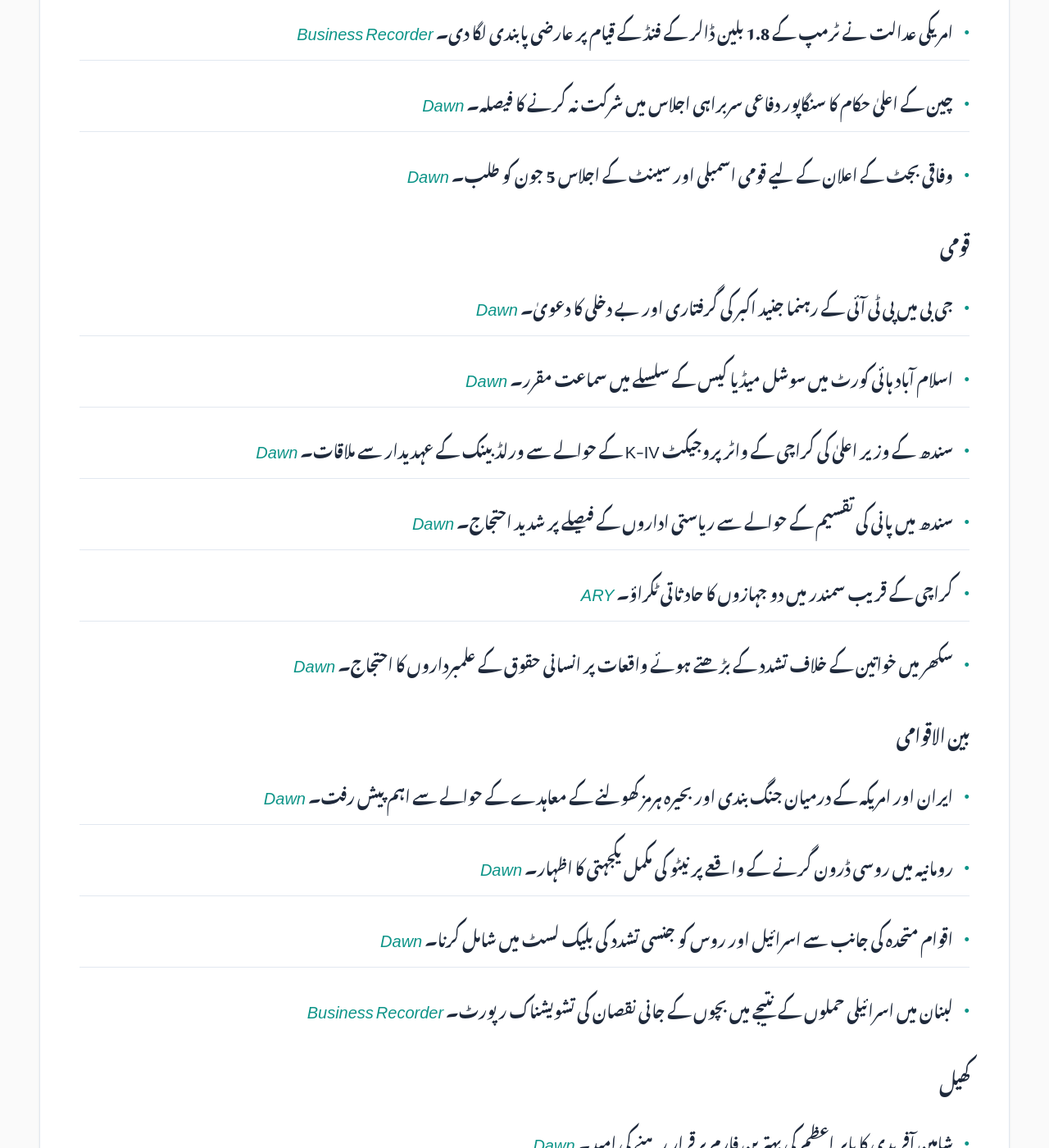
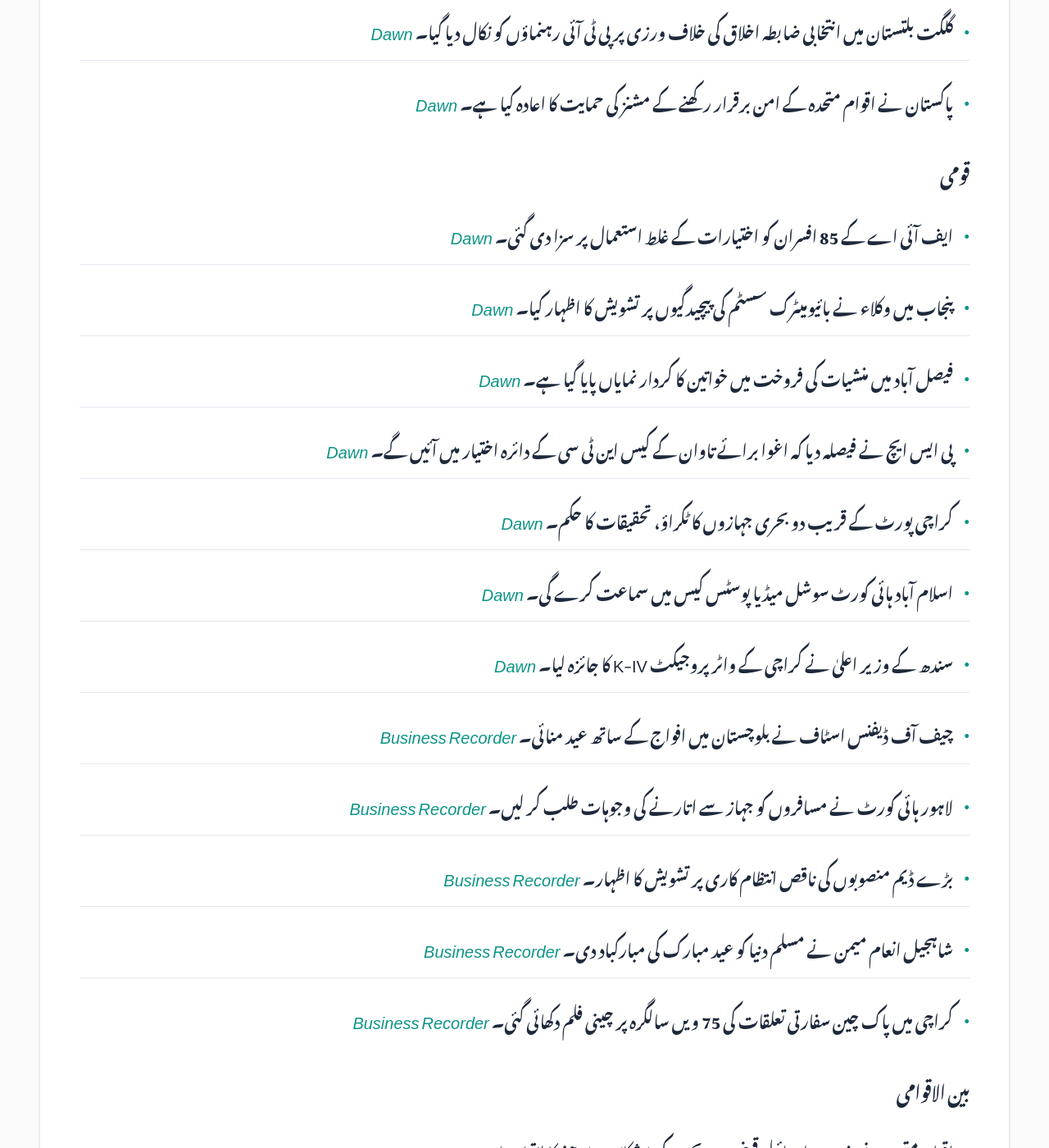
Before and after one commit to zsubzwary/news, a Jekyll site: the page built from ur/index.md, in a window 1280 px wide and 1400 px high, scrolled down 2131 px. Shown: the whole window at 82% size. Built offline with Jekyll 4.4.1, drawn with Linux system fonts in a browser that asks for light colours; some web fonts are replaced; comment, search, counter and statistics services are not loaded; some of the changed text lies outside the part shown.

Commit message:
DateTime; 2026-05-30T04:11:12.656Z

```diff
--- a/ur/index.md
+++ b/ur/index.md
@@ -7,65 +7,62 @@ rtl: true
 
 پاکستان کی تازہ خبروں کا خلاصہ
 
- &lrm; 29-May-2026 21:12PKT
+ &lrm; 30-May-2026 09:11PKT
 
 پڑھنے کا وقت : 4 منٹ
 
 ### معیشت
-- حکومت کی جانب سے پیٹرول اور ڈیزل کی قیمتوں میں 22 روپے فی لیٹر کی کمی۔ *[Dawn](https://www.dawn.com/news/2003697/govt-cuts-petrol-diesel-prices-by-rs22)*
-- اسٹیٹ بینک کے پاس غیر ملکی زرခြားہ کے ذخائر میں 66 ملین ڈالر کا اضافہ۔ *[Business Recorder](https://www.brecorder.com/news/40423119/sbp-held-foreign-exchange-reserves-rise-by-66mn-to-1715bn)*
-- بھارت کے مرکزی بینک (RBI) کے فاریکس ٹریڈنگ منافع میں 52 فیصد اضافہ۔ *[Business Recorder](https://www.brecorder.com/news/40423102/indian-central-banks-fx-trading-gains-surge-52-to-177-billion-in-fy26-boosting-income)*
-- بھارت کے غیر ملکی زرခြားہ کے ذخائر میں کمی۔ *[Business Recorder](https://www.brecorder.com/news/40423108/indias-forex-reserves-fall-to-over-one-year-low-as-central-bank-mounts-indian-rupee-defence)*
-- بھارتی ایئر لائن انڈیگو (IndiGo) کو سالانہ نقصان کا سامنا۔ *[Business Recorder](https://www.brecorder.com/news/40423105/indian-airline-indigo-posts-quarterly-loss-on-capacity-curbs-declining-indian-rupee)*
-- بھارتی آئل کارپوریشن کی افریقہ اور مشرق وسطیٰ سے خام تیل کی بڑی خریداری۔ *[Business Recorder](https://www.brecorder.com/news/40423099/indian-oil-corp-buys-5-million-barrels-of-crude-from-west-africa-middle-east-sources-say)*
-- سری لنکا کے اسٹاک مارکیٹ میں مختلف شعبوں میں اضافے کے ساتھ تیزی۔ *[Business Recorder](https://www.brecorder.com/news/40423111/sri-lankan-shares-rise-on-gains-across-sectors)*
-- بھارت کا پہلا 'بلیو بانڈ' جاری کرنے کا منصوبہ۔ *[Business Recorder](https://www.brecorder.com/news/40423097/indias-maritime-lender-set-to-launch-countrys-first-blue-bond-top-exec-says)*
-- بھارت میں انشورنس کے ٹیکس فری حد میں اضافے کی تجویز۔ *[Business Recorder](https://www.brecorder.com/news/40423101/india-insurers-seek-doubling-of-tax-free-limit-for-some-products-to-boost-inflows-sources-say)*
-- بھارت کے مرکزی بینک کا ڈیجیٹل روپیہ کے استعمال میں توسیع کا منصوبہ۔ *[Business Recorder](https://www.brecorder.com/news/40423100/indias-rbi-plans-expansion-of-digital-rupee-through-welfare-schemes-cross-border-payments)*
+- حکومت بجٹ میں برآمدات پر ایک فیصد ایڈوانس ٹیکس ختم کرنے پر غور کر رہی ہے۔ *[Dawn](https://www.dawn.com/news/2003828/govt-mulls-scrapping-export-tax-in-budget)*
+- پاکستانی فری لانسرز نے مالی سال 26 کے پہلے 10 ماہ میں 950 ملین ڈالر سے زائد کی آمدنی حاصل کی۔ *[Dawn](https://www.dawn.com/news/2003825/pakistani-freelancers-outearn-regional-rivals)*
+- حکومت نے پیٹرول اور ڈیزل کی قیمتوں میں 22 روپے فی لیٹر کمی کا اعلان کیا ہے۔ *[Dawn](https://www.dawn.com/news/2003697/govt-cuts-petrol-diesel-prices-by-rs22)*
+- ہانگ کانگ نے عالمی دولت کے انتظام کے شعبے میں سوئٹزرلینڈ کو پیچھے چھوڑ دیا۔ *[Business Recorder](https://www.brecorder.com/news/40423170/hong-kong-beats-switzerland-in-global-wealth-management-study)*
+- بھارتی مارکیٹ ریگولیٹر نے NDTV کے خلاف عدم شفافیت کا کیس خارج کر دیا۔ *[Business Recorder](https://www.brecorder.com/news/40423167/india-markets-regulator-dismisses-case-of-inadequate-disclosures-against-ndtv)*
+- کراچی ٹیکس بار ایسوسی ایشن نے سپر ٹیکس کے خاتمے کا مطالبہ کیا ہے۔ *[Business Recorder](https://www.brecorder.com/news/40423173/ktba-seeks-abolishment-of-super-tax)*
+- یو بی ایل نے اینگرو فرٹیلائزر کے لیے 25 ارب روپے کا سکوک ترتیب دیا۔ *[Business Recorder](https://www.brecorder.com/news/40423135/ubl-arranges-short-term-rated-unsecured-sukuk-of-rs25bn-for-engro-fertilizers)*
+- ABHI مائیکرو فنانس بینک نے 2025 میں ریکارڈ 1.019 ارب روپے کا منافع کمایا۔ *[Business Recorder](https://www.brecorder.com/news/40423136/abhi-bank-ends-2025-with-highest-ever-rs1019bn-pat)*
+- ٹیکس دہندگان کی سہولت کے لیے ایف بی آر کے دفاتر اتوار تک کھلے رہیں گے۔ *[Business Recorder](https://www.brecorder.com/news/40423137/fbr-offices-to-remain-open-today-tomorrow)*
+- مینجمنٹ ایسوسی ایشن آف پاکستان نے تنخواہ دار طبقے کے لیے ٹیکس میں ریلیف کی تجویز پیش کی۔ *[Business Recorder](https://www.brecorder.com/news/40423138/salaried-individuals-map-proposes-phased-super-tax-cuts-amp-tax-relief)*
+- سسٹم لمیٹڈ کے خالص منافع میں 21 فیصد کا اضافہ ریکارڈ کیا گیا۔ *[Business Recorder](https://www.brecorder.com/news/40423139/systems-limited-sees-21pc-profit-surge-in-1qcy26)*
 
 ### سائنس اور ٹیکنالوجی
-- بلیو اوریجن کا راکٹ لانچ پیڈ پر دھماکے سے تباہ ہو گیا۔ *[Dawn](https://www.dawn.com/news/2003678/blue-origin-rocket-explodes-on-launchpad-in-a-setback-for-bid-to-catch-musks-spacex)*
+- برطانیہ اپنی سرحدوں پر تارکین وطن کی عمر جانچنے کے لیے مصنوعی ذہانت (AI) کا استعمال کرے گا۔ *[Dawn](https://www.dawn.com/news/2003832/uk-will-use-ai-to-screen-migrants-posing-as-minors)*
+- مصنوعی ذہانت کے بڑھتے ہوئے استعمال نے ادبی دنیا میں نئی بحث چھیڑ دی ہے۔ *[Dawn](https://www.dawn.com/news/2003865/look-me-in-the-ai)*
 
 ### موسم
-- دادو میں درجہ حرارت کا نیا ریکارڈ 51.5 ڈگری سیلسیس تک پہنچ گیا۔ *[Dawn](https://www.dawn.com/news/2003568/dadu-sets-new-maximum-temperature-record-as-mercury-climbs-to-515c)*
-- چولستان کے تالاب خشک ہونے سے مقامی آبادی کو شدید پانی کے بحران کا سامنا۔ *[Dawn](https://www.dawn.com/news/2003331/drying-ponds-force-cholistanis-to-opt-for-seasonal-migration)*
+- کراچی اور لاہور سمیت مختلف شہروں کے موسم کی تازہ ترین صورتحال۔ *[Business Recorder](https://www.brecorder.com/news/40423123/the-weather)*
 
 ### سیاست
-- نائب وزیراعظم اسحاق ڈار کی واشنٹن میں امریکی وزیر خارجہ مارکو روبیو سے اہم ملاقات۔ *[Dawn](https://www.dawn.com/news/2003632/dar-holds-talks-with-rubio-in-washington)*
-- صدر زرداری کی ملکی استحکام اور معاشی ترقی کے لیے متحد کوششوں کی اپیل۔ *[Dawn](https://www.dawn.com/news/2003649/president-zardari-calls-for-strengthening-country-bringing-positive-economic-change)*
-- امریکی عدالت نے ٹرمپ کے 1.8 بلین ڈالر کے فنڈ کے قیام پر عارضی پابندی لگا دی۔ *[Business Recorder](https://www.brecorder.com/news/40423116/us-judge-temporarily-blocks-trumps-18-billion-weaponization-fund)*
-- چین کے اعلیٰ حکام کا سنگاپور دفاعی سربراہی اجلاس میں شرکت نہ کرنے کا فیصلہ۔ *[Dawn](https://www.dawn.com/news/2003655/china-leaders-skip-singapore-defence-summit-headlined-by-us)*
-- وفاقی بجٹ کے اعلان کے لیے قومی اسمبلی اور سینٹ کے اجلاس 5 جون کو طلب۔ *[Dawn](https://www.dawn.com/news/2003641/na-senate-budget-sessions-summoned-on-june-5)*
+- پاکستان غزہ اور فلسطین کے معاملے پر اپنے دیرینہ موقف پر قائم ہے۔ *[Dawn](https://www.dawn.com/news/2003632/pakistan-firmly-committed-to-stance-on-palestine-israel-dar-answers-question-on-abraham-accords)*
+- گلگت بلتستان میں انتخابی ضابطہ اخلاق کی خلاف ورزی پر پی ٹی آئی رہنماؤں کو نکال دیا گیا۔ *[Dawn](https://www.dawn.com/news/2003687/pti-leaders-expelled-from-gb-during-electioneering-authorities-allege-code-of-conduct-violation)*
+- پاکستان نے اقوام متحدہ کے امن برقرار رکھنے کے مشنز کی حمایت کا اعادہ کیا ہے۔ *[Dawn](https://www.dawn.com/news/2003670/pakistan-reaffirms-support-for-un-peacekeeping-vows-renewed-investment-in-peace)*
 
 ### قومی
-- جی بی میں پی ٹی آئی کے رہنما جنید اکبر کی گرفتاری اور بے دخلی کا دعویٰ۔ *[Dawn](https://www.dawn.com/news/2003687/pti-claims-mna-junaid-akbar-arrested-during-election-campaign-later-expelled-from-gilgit-baltistan)*
-- اسلام آباد ہائی کورٹ میں سوشل میڈیا کیس کے سلسلے میں سماعت مقرر۔ *[Dawn](https://www.dawn.com/news/2003664/ihc-to-hear-imaan-hadis-sentence-suspension-pleas-in-social-media-posts-case-on-june-1)*
-- سندھ کے وزیر اعلیٰ کی کراچی کے واٹر پروجیکٹ K-IV کے حوالے سے ورلڈ بینک کے عہدیدار سے ملاقات۔ *[Dawn](https://www.dawn.com/news/2003674/karachis-k-iv-water-project-in-focus-as-sindh-cm-meets-world-bank-official)*
-- سندھ میں پانی کی تقسیم کے حوالے سے ریاستی اداروں کے فیصلے پر شدید احتجاج۔ *[Dawn](https://www.dawn.com/news/2003344/khuhro-resents-irsa-move-to-drastically-slash-sindhs-water-share)*
-- کراچی کے قریب سمندر میں دو جہازوں کا حادثاتی ٹکراؤ۔ *[ARY](https://arynews.tv/karachi-port-incident-collision-of-two-vessels)*
-- سکھر میں خواتین کے خلاف تشدد کے بڑھتے ہوئے واقعات پر انسانی حقوق کے علمبرداروں کا احتجاج۔ *[Dawn](https://www.dawn.com/news/2003342/culture-of-silence-blamed-for-surge-in-violence-against-women)*
+- ایف آئی اے کے 85 افسران کو اختیارات کے غلط استعمال پر سزا دی گئی۔ *[Dawn](https://www.dawn.com/news/2003847/fia-acts-against-several-officers-for-offloading-travellers)*
+- پنجاب میں وکلاء نے بائیومیٹرک سسٹم کی پیچیدگیوں پر تشویش کا اظہار کیا۔ *[Dawn](https://www.dawn.com/news/2003842/punjab-lawyers-unhappy-with-lacunae-in-biometric-system)*
+- فیصل آباد میں منشیات کی فروخت میں خواتین کا کردار نمایاں پایا گیا ہے۔ *[Dawn](https://www.dawn.com/news/2003768/more-women-involved-in-drug-trafficking-than-men-in-faisalabad)*
+- پی ایس ایچ نے فیصلہ دیا کہ اغوا برائے تاوان کے کیس این ٹی سی کے دائرہ اختیار میں آئیں گے۔ *[Dawn](https://www.dawn.com/news/2003748/kidnapping-for-ransom-triable-by-atc-peshawar-high-court-declares)*
+- کراچی پورٹ کے قریب دو بحری جہازوں کا ٹکراؤ، تحقیقات کا حکم۔ *[Dawn](https://www.dawn.com/news/2003781/probe-ordered-after-two-ships-collide-near-karachi-port)*
+- اسلام آباد ہائی کورٹ سوشل میڈیا پوسٹس کیس میں سماعت کرے گی۔ *[Dawn](https://www.dawn.com/news/2003664/ihc-to-hear-imaan-hadis-sentence-suspension-pleas-in-social-media-posts-case-on-june-1)*
+- سندھ کے وزیر اعلیٰ نے کراچی کے واٹر پروجیکٹ K-IV کا جائزہ لیا۔ *[Dawn](https://www.dawn.com/news/2003674/karachis-k-iv-water-project-in-focus-as-sindh-cm-meets-world-bank-official)*
+- چیف آف ڈیفنس اسٹاف نے بلوچستان میں افواج کے ساتھ عید منائی۔ *[Business Recorder](https://www.brecorder.com/news/40423171/cdf-celebrates-eid-ul-azha-with-troops-in-zhob)*
+- لاہور ہائی کورٹ نے مسافروں کو جہاز سے اتارنے کی وجوہات طلب کر لیں۔ *[Business Recorder](https://www.brecorder.com/news/40423169/lhc-seeks-reasons-for-off-loading-a-passenger)*
+- بڑے ڈیم منصوبوں کی ناقص انتظام کاری پر تشویش کا اظہار۔ *[Business Recorder](https://www.brecorder.com/news/40423129/the-cost-of-mismanagement)*
+- شاہجیل انعام میمن نے مسلم دنیا کو عید مبارک کی مبارکباد دی۔ *[Business Recorder](https://www.brecorder.com/news/40423133/sharjeel-extends-greetings-to-all-pilgrims-muslim-world)*
+- کراچی میں پاک چین سفارتی تعلقات کی 75 ویں سالگرہ پر چینی فلم دکھائی گئی۔ *[Business Recorder](https://www.brecorder.com/news/40423134/acp-screens-chinese-film-to-commemorate-75-years-of-diplomatic-ties)*
 
 ### بین الاقوامی
-- ایران اور امریکہ کے درمیان جنگ بندی اور بحیرہ ہرمز کھولنے کے معاہدے کے حوالے سے اہم پیش رفت۔ *[Dawn](https://www.dawn.com/news/2003681/how-far-have-the-us-and-iran-got-towards-ending-the-iran-war)*
-- رومانیہ میں روسی ڈرون گرنے کے واقعے پر نیٹو کی مکمل یکجہتی کا اظہار۔ *[Dawn](https://www.dawn.com/news/2003659/nato-chief-vows-absolute-solidarity-with-romania-after-russian-drone-crash-injures-2)*
-- اقوام متحدہ کی جانب سے اسرائیل اور روس کو جنسی تشدد کی بلیک لسٹ میں شامل کرنا۔ *[Dawn](https://www.dawn.com/news/2003627/israel-russia-added-to-un-blacklist-on-sexual-violence-in-conflicts)*
-- لبنان میں اسرائیلی حملوں کے نتیجے میں بچوں کے جانی نقصان کی تشویشناک رپورٹ۔ *[Business Recorder](https://www.brecorder.com/news/40423109/eleven-children-killed-injured-every-24-hours-in-lebanon-un-says)*
+- اقوام متحدہ نے غزہ میں اسرائیلی قبضے سے بچوں کی مشکلات بڑھنے کا انتباہ دیا۔ *[Dawn](https://www.dawn.com/news/2003714/israel-plan-to-seize-more-of-gaza-means-more-children-will-suffer-un)*
+- ڈونلڈ ٹرمپ کے ایران کے حوالے سے بیانات نے سفارت کاری کو اہم موڑ دے دیا ہے۔ *[Dawn](https://www.dawn.com/news/2003868/diplomatic-resolve)*
+- اقوام متحدہ نے اسرائیل اور روس کو جنسی تشدد کے بلیک لسٹ میں شامل کر دیا۔ *[Business Recorder](https://www.brecorder.com/news/40423168/un-places-israel-and-russia-on-sexual-violence-blacklist)*
+- رومانیہ میں روسی ڈرون کے اپارٹمنٹ بلاک پر گرنے کا واقعہ پیش آیا۔ *[Business Recorder](https://www.brecorder.com/news/40423172/romania-says-russian-drone-hit-apartment-block)*
+- ابراہام ایکارڈز اور ایران کے حوالے سے امریکی پالیسی کا تجزیہ۔ *[Business Recorder](https://www.brecorder.com/news/40423130/an-impossible-bargain)*
 
 ### کھیل
-- شاہین آفریدی کا بابر اعظم کی بہترین فارم برقرار رہنے کی امید۔ *[Dawn](https://www.dawn.com/news/2003694/ahead-of-australia-series-shaheen-hopeful-babars-form-from-psl-will-continue)*
-- جاپان میں بیچ والی بال کے دوران کھلاڑیوں کی تصاویر لینے پر پابندی۔ *[Dawn](https://www.dawn.com/news/2003666/japan-bans-photos-at-beach-volleyball-after-malicious-pictures-of-players)*
-- شاداب خان کی او ڈی آئی اسکواڈ میں شمولیت پر تنقید۔ *[ARY](https://arynews.tv/shadab-khan-faces-criticism-for-odi-selection-in-pak-vs-aus-series)*
-- فرانسیسی دفاع کار Konate کے لیورپول چھوڑنے کی خبریں۔ *[ARY](https://arynews.tv/france-defender-konate-set-to-leave-liverpool-reports)*
-- رافیل نڈال نے اپنے کیریئر کے دوران پاؤں کی تکلیف کے بارے میں کھل کر بات کی۔ *[Business Recorder](https://www.brecorder.com/news/40423114/nadal-opens-up-about-painful-battle-with-career-threatening-foot-injury)*
-- ابوظہبی T10 لیگ کے عالمی پھیلاؤ کے لیے نئے فرنچائزز کی تلاش۔ *[Business Recorder](https://www.brecorder.com/news/40423107/abu-dhabi-t10-eyes-new-franchises-after-governance-overhaul-says-ceo)*
-- سیرینا ولیمز کی ٹینس میں واپسی کے حوالے سے افواہیں۔ *[Business Recorder](https://www.brecorder.com/news/40423106/up-to-serena-to-announce-potential-comeback-and-partnership-says-mboko)*
+- شاہین شاہ آفریدی کو امید ہے کہ بابر اعظم اپنی PSL والی فارم برقرار رکھیں گے۔ *[Dawn](https://www.dawn.com/news/2003694/ahead-of-australia-series-shaheen-hopeful-babars-form-from-psl-will-continue)*
 
 ### صحت
-- عالمی سطح پر طبی پروگراموں میں کٹوتیوں کے اثرات۔ *[Dawn](https://www.dawn.com/news/2003642/the-shrinkage-of-pakistans-aid-chart)*
-- پاکستان کے شہری علاقوں میں ہائی بلڈ پریشر کے بڑھتے ہوئے خطرات۔ *[Business Recorder](https://www.brecorder.com/news/40423112/understanding-modern-drivers-of-hypertension-in-urban-pakistan)*
+- جمہوریہ جمہوریہ کانگو میں ایبولا کے 906 مشتبہ کیسز رپورٹ ہوئے ہیں۔ *[Dawn](https://www.dawn.com/news/2003686/who-says-906-suspected-cases-and-223-suspected-deaths-from-bundibugyo-strain-of-ebola)*
 
 ### دیگر
-- کینئے ویسٹ کو نیدرلینڈز میں کنسرٹ کرنے کی اجازت۔ *[Business Recorder](https://www.brecorder.com/news/40423115/kanye-west-cleared-to-play-in-netherlands)*
-- ٹیلر سوئفٹ اور ٹریوس کیلس کے شادی کے مہمانوں کی فہرست کا انکشاف۔ *[ARY](https://arynews.tv/taylor-swift-travis-kelces-secret-wedding-guest-list-revealed)*
-- راحت فتح علی خان کو پراپرٹی تنازعہ میں قانونی ریلیف۔ *[ARY](https://arynews.tv/rahat-fateh-ali-khan-gets-big-relief-in-property-dispute-case)*
-- ڈچ ہیمپشائر میں ڈچس سوفی کا دورہ۔ *[ARY](https://arynews.tv/duchess-sophie-highlights-rural-life-in-hampshire-visit)*
+- اسلامی جمہوری ریاستوں کے اصولوں اور ترقی پر ایک تجزیاتی مضمون۔ *[Dawn](https://www.dawn.com/news/2003864/three-islamic-republics)*
+- سیلانی ویلفیئر کے اجتماعی قربانی کے پروگرام میں 15 فیصد اضافہ ہوا۔ *[Business Recorder](https://www.brecorder.com/news/40423140/saylani-collective-qurbani-jumps-15pc-says-farooqui)*
```
